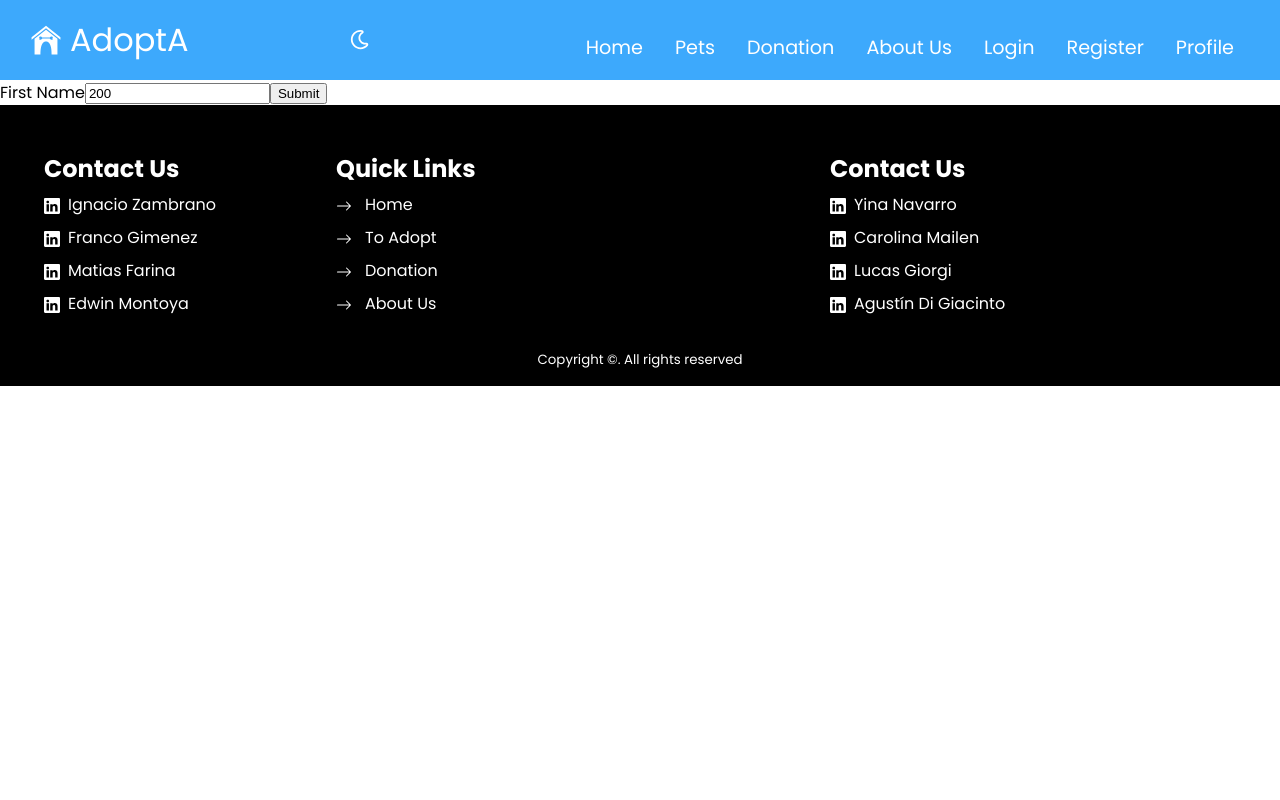
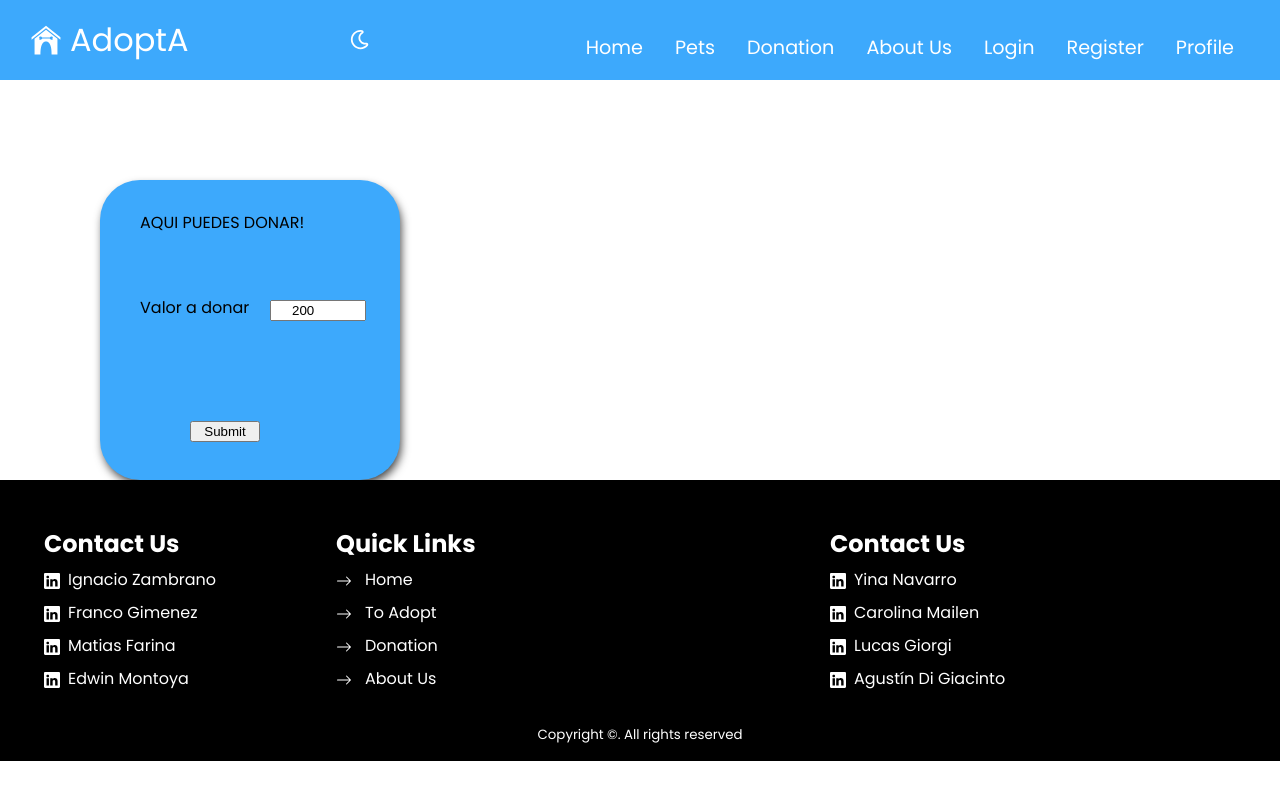
Before and after one commit to FrancoG21/PF-Henry-Front, a React (Vite) app: page /donation in a window 1280 px wide. Built offline with nearby package versions, Linux system fonts and the light colour scheme; no server answers.

Commit message:
formulario con css

```diff
--- a/src/pages/Donation/Donation.jsx
+++ b/src/pages/Donation/Donation.jsx
@@ -2,6 +2,7 @@ import { Form, Formik, Field } from "formik";
 import React from "react";
 import axios from "axios";
 import { useState } from "react";
+import Classes from './Donation.module.css';
 
 
 export default function Donation() {
@@ -10,19 +11,22 @@ export default function Donation() {
   return (
     <>
       <Formik
-      initialValues={{ amount: 200}}
+        initialValues={{ amount: 200 }}
         onSubmit={(values) => {
           axios.post('/payment', {
             unit_price: Number(values.amount),
             failure: 'http://localhost:3000/donation/failure',
             success: 'http://localhost:3000/donation/success'
-        }).then(r=>setUrl(r.data.url))
+          }).then(r => setUrl(r.data.url))
         }}
       >
         <Form>
-        <label htmlFor="firstName">First Name</label>
-        <Field name="amount" type="text"/>
+          <div className={Classes.container}>
+            <label htmlFor="dona">AQUI PUEDES DONAR!</label>
+            <label htmlFor="cantidad">Valor a donar</label>
+            <Field name="amount" type="text" />
             <button type="submit">Submit</button>
+          </div>
         </Form>
       </Formik>
       {
--- /dev/null
+++ b/src/pages/Donation/Donation.module.css
@@ -0,0 +1,32 @@
+.container {
+    margin-top: 100px;
+    margin-left: 100px;
+    border-top-left-radius: 40px;
+    border-top-right-radius: 40px;
+    border-bottom-left-radius: 40px;
+    border-bottom-right-radius: 40px;
+    display: flex;
+    flex-direction: column;
+    height: 300px;
+    width: 300px;
+    background-color: #3da9fc;
+    box-shadow: 2px 5px 10px -1px rgba(0, 0, 0, 0.75);
+}
+
+label {
+    padding: 30px;
+    margin-left: 10px;
+}
+
+input {
+    padding-left: 20px;
+    width: 70px;
+    margin-left: 170px;
+    margin-top: -50px;
+}
+
+button {
+    width: 70px;
+    margin-left: 90px;
+    margin-top: 100px;
+}
```
Lines whose indentation alone changed are shown as unchanged.
